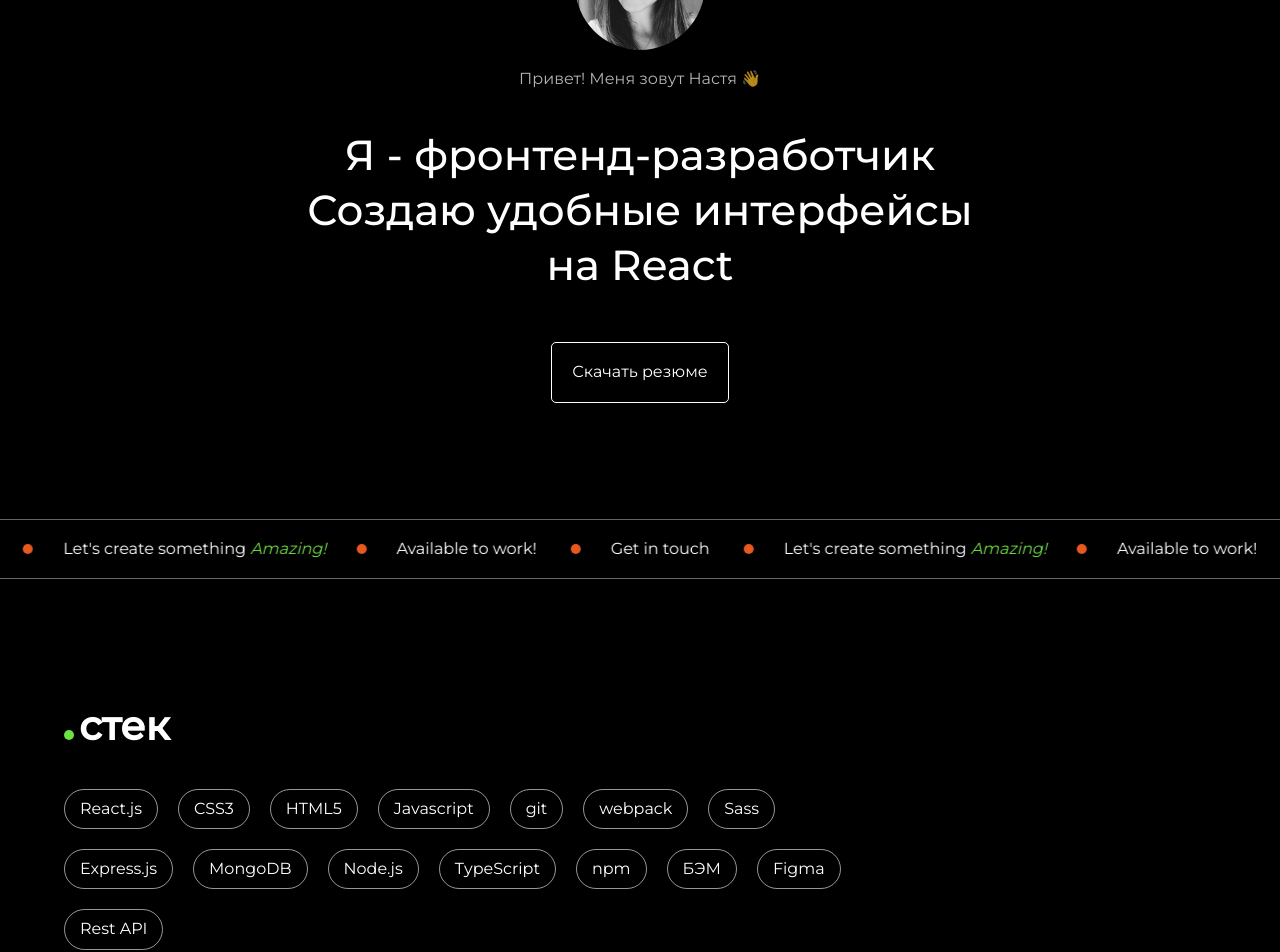
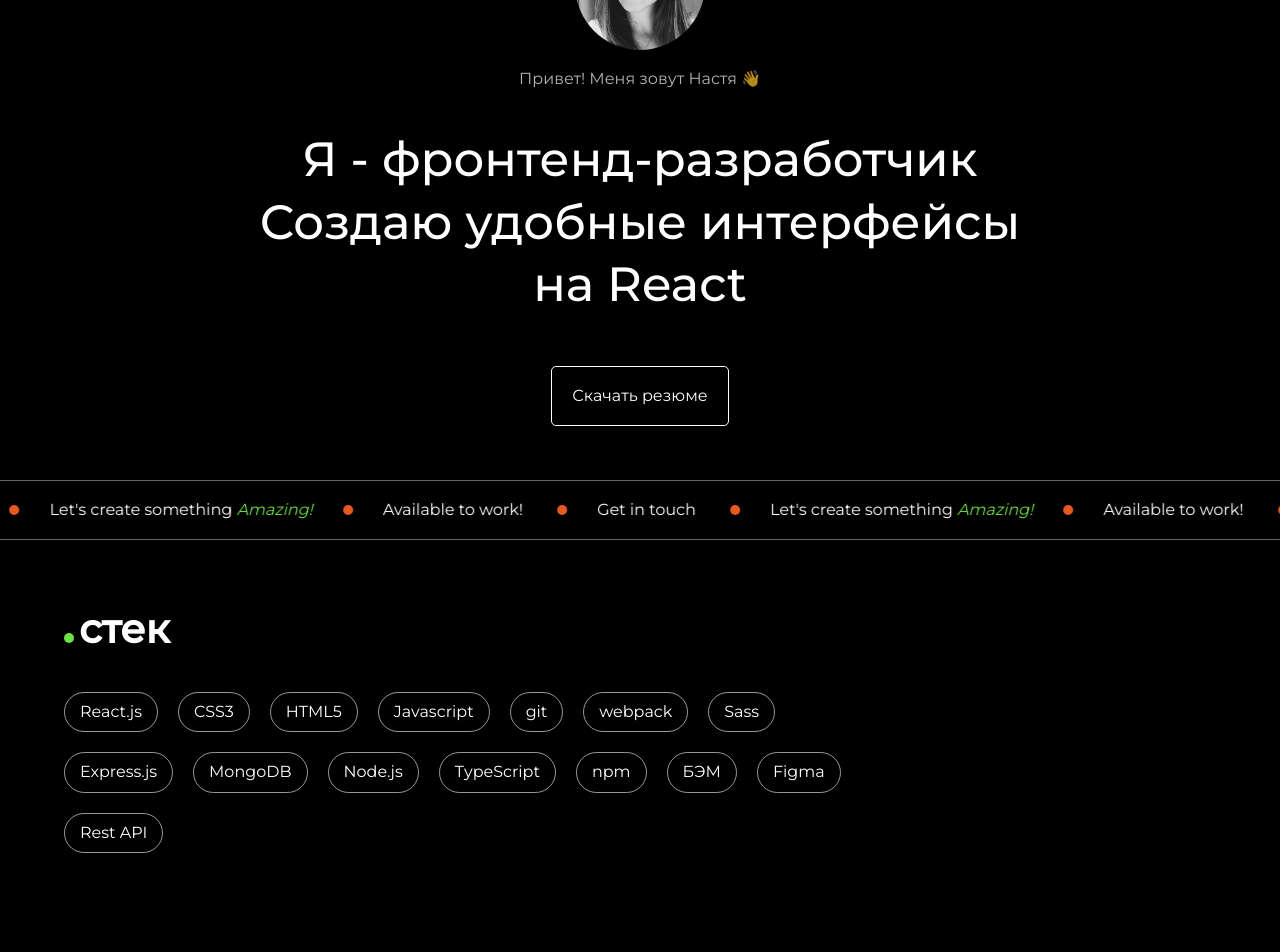
Before and after one commit to AnaSerg/portfolio-website-react, a React (Create React App) app: page / in a window 1280 px wide. Shown: the part 260-1212 px from the top of the page. Built offline with nearby package versions, Linux system fonts and the light colour scheme.

Commit message:
feat: зафиксировать бег строку, создать SectionTitle^ увеличить текст Cover

```diff
--- a/src/components/App/App.css
+++ b/src/components/App/App.css
@@ -2,7 +2,7 @@
   background-color: #000;
   color: #fff;
   font-family: 'Montserrat', sans-serif;
-  height: 2000px;
+  height: 3000px;
   min-height: 100vh;
   display: flex;
   align-items: center;
--- a/src/components/App/App.js
+++ b/src/components/App/App.js
@@ -11,6 +11,7 @@ function App() {
         <Cover />
         <Marquee />
         <Technologies />
+        <Technologies />
     </div>
   );
 }
--- a/src/components/Cover/Cover.scss
+++ b/src/components/Cover/Cover.scss
@@ -15,9 +15,9 @@
   }
   &__title {
     text-align: center;
-    max-width: 700px;
+    max-width: 800px;
     margin: 40px 0 0;
-    font-size: 42px;
+    font-size: 48px;
     font-weight: 500;
     line-height: 1.3;
   }
--- a/src/components/Marquee/Marquee.scss
+++ b/src/components/Marquee/Marquee.scss
@@ -4,12 +4,17 @@
 }
 
 .marquee {
+  background-color: #000;
+  bottom: 0;
+  z-index: 2;
   margin-top: 50px;
-  position: relative;
+  position: fixed;
   width: 100vw;
   max-width: 100%;
-  height: 100px;
+  height: 80px;
   overflow-x: hidden;
+  display: flex;
+  align-items: flex-end;
 }
 
 .track {
@@ -20,6 +25,7 @@
   &__content {
     border: 1px solid rgba(250, 250, 250, .4);
     padding: 20px 0;
+    margin: 0;
     &-divider {
       margin: 0 30px;
       display: inline-block;
--- a/src/components/SectionTitle/SectionTitle.scss
+++ b/src/components/SectionTitle/SectionTitle.scss
@@ -1,4 +1,8 @@
 .section__title {
+  padding-top: 30px;
+  background-color: #000;
+  position: sticky;
+  top: 80px;
   font-size: 40px;
   margin: 0;
   &-circle {
--- a/src/components/Technologies/Technologies.scss
+++ b/src/components/Technologies/Technologies.scss
@@ -1,7 +1,9 @@
 
 .techs {
+  position: relative;
+  box-sizing: border-box;
+  width: 90%;
   margin-top: 100px;
-  width: 90%;
 }
 .techs__list {
   margin-top: 40px;
@@ -9,6 +11,6 @@
   flex-wrap: wrap;
   max-width: 800px;
   gap: 20px;
-  padding: 0;
+  padding: 0 0 100px 0;
   list-style-type: none;
 }
```
Also changed, not shown: src/components/Projects/Projects.jsx (added, +12 -0 lines), src/components/Projects/Projects.scss (added).
